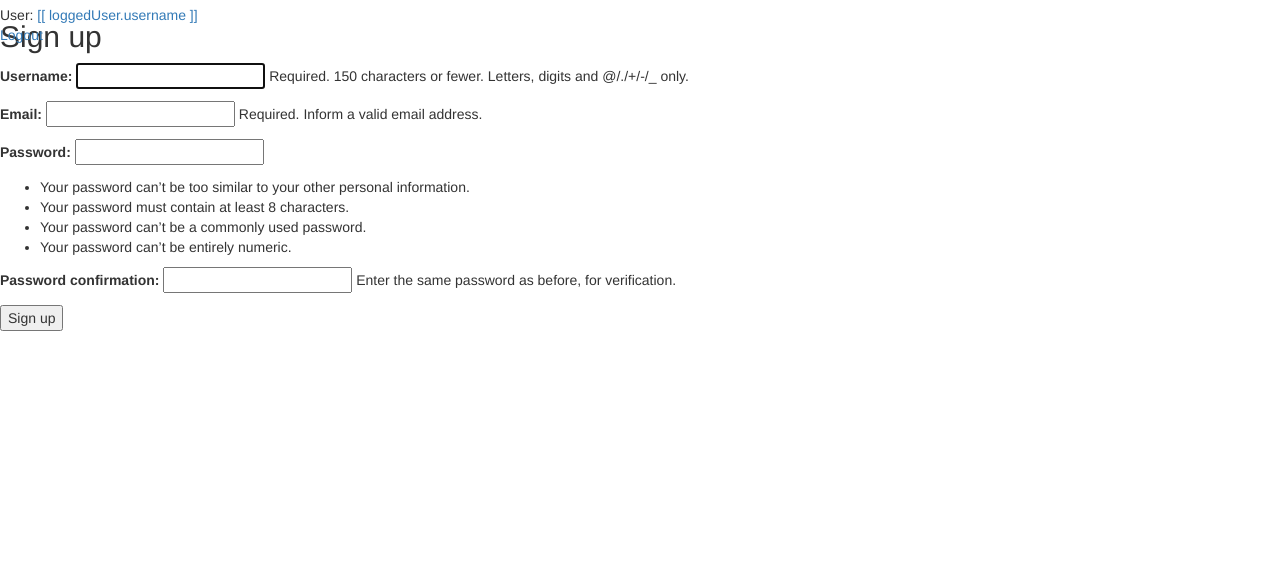
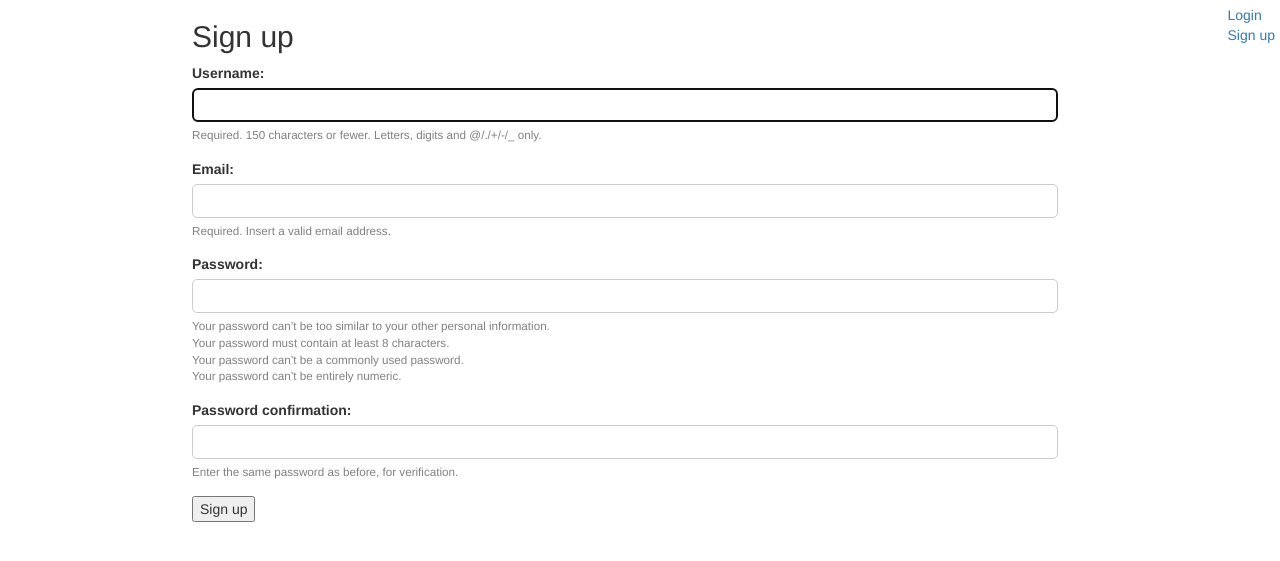
Before and after one commit to Hoffik/animal-recognition, a Django app: page /auth/signup/ in a window 1280 px wide. Shown: the top 561 px of the page. Run offline with Django 3.2, Linux system fonts and the light colour scheme; data that the repository does not hold is empty; some libraries are stand-ins or nearby versions.

Commit message:
Added form styles

```diff
--- a/birds/forms.py
+++ b/birds/forms.py
@@ -4,7 +4,7 @@ from .models import User
 
 
 class SignUpForm(UserCreationForm):
-    email = forms.EmailField(max_length=254, help_text='Required. Inform a valid email address.')   # Alt. required=False, help_text='Optional.'
+    email = forms.EmailField(max_length=254, help_text='Required. Insert a valid email address.')   # Alt. required=False, help_text='Optional.'
 
     class Meta:
         model = User
--- a/birds/static/animalsController.js
+++ b/birds/static/animalsController.js
@@ -12,15 +12,15 @@ app.config(function($interpolateProvider) {
     $interpolateProvider.endSymbol(']]');
 });
 
-// Global scope variables
-app.run(function($rootScope, $http, ){
-    $rootScope.getLoggedUser = function() {
-        $http.get('/auth/logged_user/').then(function (response) {
-            $rootScope.loggedUser = response.data;
-        });
-    }
-    $rootScope.getLoggedUser();
-})
+// // Global scope variables
+// app.run(function($rootScope, $http, ){
+//     $rootScope.getLoggedUser = function() {
+//         $http.get('/auth/logged_user/').then(function (response) {
+//             $rootScope.loggedUser = response.data;
+//         });
+//     }
+//     $rootScope.getLoggedUser();
+// })
 
 // Common Ctrl functions
 app.factory("AnimalsUtils", function($http, $log) {
@@ -28,9 +28,6 @@ app.factory("AnimalsUtils", function($http, $log) {
     var AnimalsUtils = {
         get: function(url, id) {
             $http.get(url + id + '/').then(function(response){response.data});
-        },
-        getLoggedUser: function() {
-            $http.get('/auth/logged_user/').then(function (response) {response.data});
         },
     };
     return AnimalsUtils;
--- a/birds/static/styles.css
+++ b/birds/static/styles.css
@@ -59,3 +59,41 @@ button.dropdown-toggle {
     max-height: 166px;
     overflow-x: hidden;
 }
+
+/* Form */
+div.form-container {
+    padding-right: 30px;
+    padding-left: 0px;
+    margin-right: 15%;
+    margin-left: 15%;
+}
+div.form-group {
+    margin-bottom: 15px;
+}
+label {
+    display: inline-block;
+    margin-bottom: 5px;
+    font-weight: 700;
+}
+input {
+    display: block;
+    width: 100%;
+    height: 34px;
+    padding: 6px 12px;
+    border: 1px solid #ccc;
+    border-radius: 5px;
+}
+div.help-text {
+    color: grey;
+    font-size: smaller;
+    margin-top: 5px;
+    margin-bottom: 5px;
+}
+ul {
+    padding: 0px;
+    margin: 0px;
+    list-style-type: none;
+}
+p.error-message {
+    color: red;
+}
--- a/birds/templates/base.html
+++ b/birds/templates/base.html
@@ -20,19 +20,16 @@
 
     <body ng-app="{% block ng_app %}animalsApp{% endblock %}">
 
-        <div class="content" ng-controller="{% block ng_controller %} Put controller here {% endblock ng_controller %}">
+        <div class="content" ng-controller="{% block ng_controller %}{% endblock ng_controller %}">
 
-            <!-- Navigation bar -->
-            {% comment %} <aside style="position:absolute; right:5; top:5px;" role="navigation">
-                <div>User: <a href="{% url 'profile' %}">[[ loggedUser.username ]]</a></div>
-                <div><a href="{% url 'meal-list-view' %}">Meals</a></div>
-                {% if user.is_staff or user.is_manager %}<div><a href="{% url 'user-list-view' %}">Users</a></div>{% endif %}
-                <div><a href="{% url 'logout' %}">Logout</a></div>
-            </aside> {% endcomment %}
-
-            <aside style="position:absolute; right:5; top:5px;" role="navigation">
-                <div>User: <a href="{% url 'birds:profile' %}">[[ loggedUser.username ]]</a></div>
-                <div><a href="{% url 'birds:logout' %}">Logout</a></div>
+            <aside style="position:absolute; right:5px; top:5px;" role="navigation">
+                {% if user.username %}
+                    <div>Hi <a href="{% url 'birds:profile' %}">{{user.username}}</a></div>
+                    <div><a href="{% url 'birds:logout' %}">Logout</a></div>
+                {% else %}
+                    <div><a href="{% url 'birds:login' %}">Login</a></div>
+                    <div><a href="{% url 'birds:signup' %}">Sign up</a></div>
+                {% endif %}
             </aside>
 
             {% block content %}
--- a/birds/templates/project_list.html
+++ b/birds/templates/project_list.html
@@ -37,5 +37,3 @@
 </div>
 
 {% endblock content %}
-
-<a href="{% url 'birds:logout' %}">Logout</a>
--- a/birds/templates/registration/signup.html
+++ b/birds/templates/registration/signup.html
@@ -3,10 +3,25 @@
 {% block title %}Sign up{% endblock %}
 
 {% block content %}
-  <h2>Sign up</h2>
-  <form method="post">
-    {% csrf_token %}
-    {{ form.as_p }}
-    <button type="submit">Sign up</button>
-  </form>
+
+<div class="form-container">
+    <h2>Sign up</h2>
+
+    <form method="post">
+        {% csrf_token %}
+        {% for field in form %}
+        <div class="form-group">
+            {{ field.label_tag }}<br>
+            {{ field }}
+            {% if field.help_text %}
+                <div class="help-text">{{ field.help_text }}</div>
+            {% endif %}
+            {% for error in field.errors %}
+                <p class="error-message">{{ error }}</p>
+            {% endfor %}
+        </div>
+        {% endfor %}
+        <button type="submit">Sign up</button>
+    </form>
+</div>
 {% endblock %}
--- a/birds/urls.py
+++ b/birds/urls.py
@@ -22,7 +22,7 @@ auth_urls = [
     path('signup/', views.signup, name='signup'), #views.SignUp.as_view()
     path('login/', auth_views.LoginView.as_view(), name='login'),
     path('logout/', auth_views.LogoutView.as_view(next_page='/'), name='logout'),
-    path('logged_user/', views.get_logged_user, name='logged-user-data'),
+    # path('logged_user/', views.get_logged_user, name='logged-user-data'),
     path('profile/', views.profile, name='profile'),
 ]
 
--- a/birds/views.py
+++ b/birds/views.py
@@ -70,15 +70,15 @@ def signup(request):
         form = SignUpForm()
     return render(request, 'registration/signup.html', {'form': form})
 
-def get_logged_user(request):
-    data = {}
-    loggedUser = request.user
-    if loggedUser.is_authenticated:
-        data = {'id': loggedUser.id,
-                'username': loggedUser.username,
-                'is_staff': loggedUser.is_staff,
-            }
-    return JsonResponse(data)
+# def get_logged_user(request):
+#     data = {}
+#     loggedUser = request.user
+#     if loggedUser.is_authenticated:
+#         data = {'id': loggedUser.id,
+#                 'username': loggedUser.username,
+#                 'is_staff': loggedUser.is_staff,
+#             }
+#     return JsonResponse(data)
 
 def profile(request):
     return HttpResponse("Your username is %s." % request.user.username)
```
Also changed, not shown: birds/templates/registration/login.html (+17 -1 lines), db.sqlite3.
